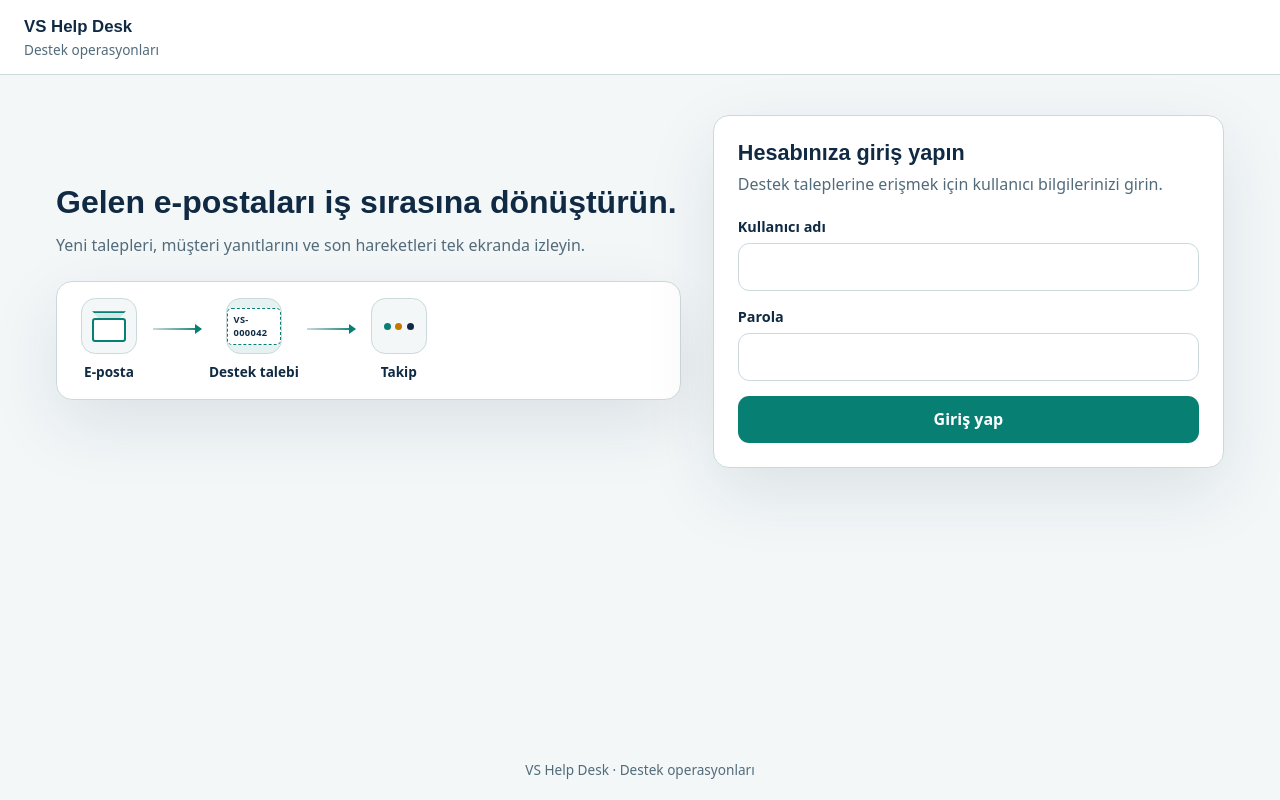
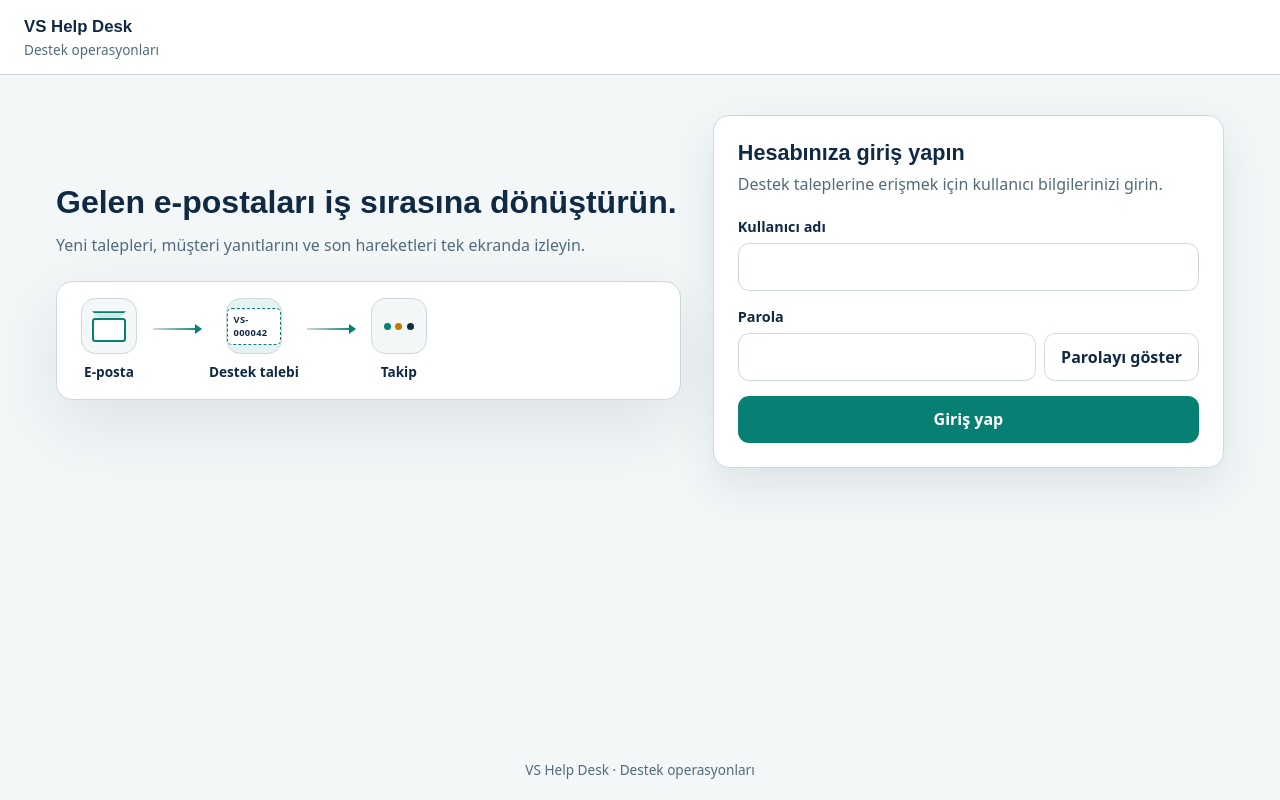
Before and after one commit to hllmm/vs-help-desk, a React (Vite) app in the folder frontend/: page /login in a window 1280 px wide. Built offline with nearby package versions, Linux system fonts and the light colour scheme; no server answers.

Commit message:
feat(frontend): add accessible password visibility

```diff
--- a/frontend/src/pages/LoginPage.tsx
+++ b/frontend/src/pages/LoginPage.tsx
@@ -31,6 +31,7 @@ export function LoginPage() {
 
   const [username, setUsername] = useState('')
   const [password, setPassword] = useState('')
+  const [passwordVisible, setPasswordVisible] = useState(false)
   const [error, setError] = useState<string | null>(null)
   const [submitting, setSubmitting] = useState(false)
   const [sessionNotice] = useState(() =>
@@ -112,18 +113,32 @@ export function LoginPage() {
               required
             />
           </label>
-          <label className="field">
-            <span>Parola</span>
+          <div className="field">
+            <label className="field__label" htmlFor="login-password">
+              Parola
+            </label>
+            <div className="password-control">
               <input
+                id="login-password"
                 ref={passwordRef}
                 name="password"
-              type="password"
+                type={passwordVisible ? 'text' : 'password'}
                 autoComplete="current-password"
                 value={password}
-              onChange={(e) => setPassword(e.target.value)}
+                onChange={(event) => setPassword(event.target.value)}
                 required
               />
-          </label>
+              <button
+                type="button"
+                className="button button--quiet password-control__toggle"
+                onClick={() =>
+                  setPasswordVisible((current) => !current)
+                }
+              >
+                {passwordVisible ? 'Parolayı gizle' : 'Parolayı göster'}
+              </button>
+            </div>
+          </div>
           {error ? (
             <p className="notice notice--error" role="alert">
               {error}
--- a/frontend/src/styles/login.css
+++ b/frontend/src/styles/login.css
@@ -26,8 +26,8 @@
 .login-card {
   background: var(--color-paper);
   border: 1px solid var(--color-line);
-  border-radius: 1rem;
-  box-shadow: var(--shadow-soft);
+  border-radius: var(--radius-surface);
+  box-shadow: var(--shadow-raised);
   padding: 1.5rem;
 }
 
@@ -56,6 +56,11 @@
   font-weight: 600;
 }
 
+.field__label {
+  font-size: 0.9rem;
+  font-weight: 600;
+}
+
 .field input {
   width: 100%;
   border: 1px solid var(--color-line);
@@ -63,6 +68,21 @@
   padding: 0.7rem 0.85rem;
   background: var(--color-paper);
   min-inline-size: 0;
+}
+
+.password-control {
+  display: grid;
+  grid-template-columns: minmax(0, 1fr) auto;
+  gap: var(--space-2);
+  min-inline-size: 0;
+}
+
+.password-control input {
+  min-inline-size: 0;
+}
+
+.password-control__toggle {
+  white-space: nowrap;
 }
 
 .field input:focus {
@@ -206,3 +226,13 @@
     padding-block: 1rem;
   }
 }
+
+@media (max-width: 22.5rem) {
+  .password-control {
+    grid-template-columns: minmax(0, 1fr);
+  }
+
+  .password-control__toggle {
+    inline-size: 100%;
+  }
+}
```
Also changed, not shown: 1 other file (tests, documents, lock files or other folders). Lines whose indentation alone changed are shown as unchanged.
